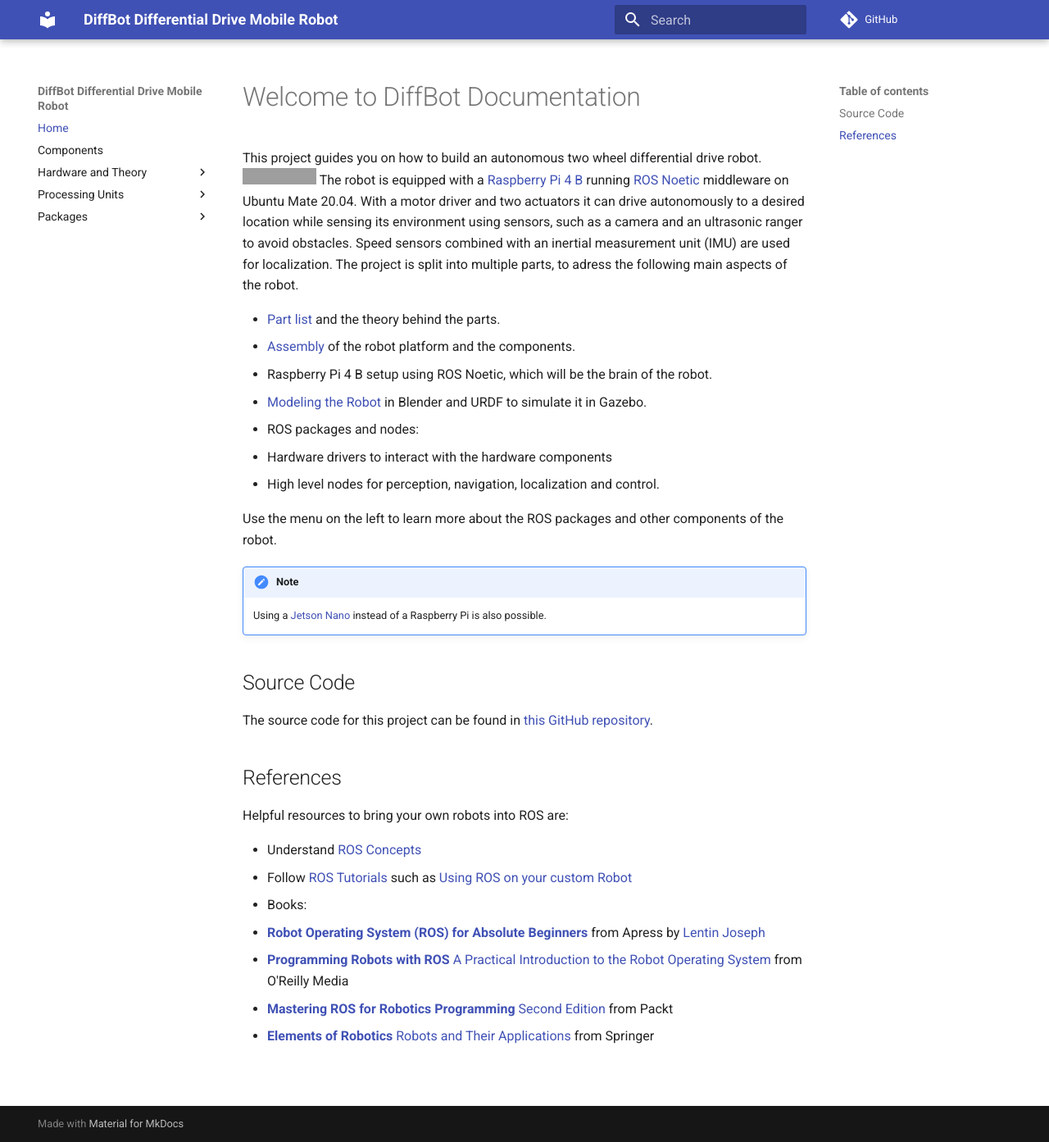
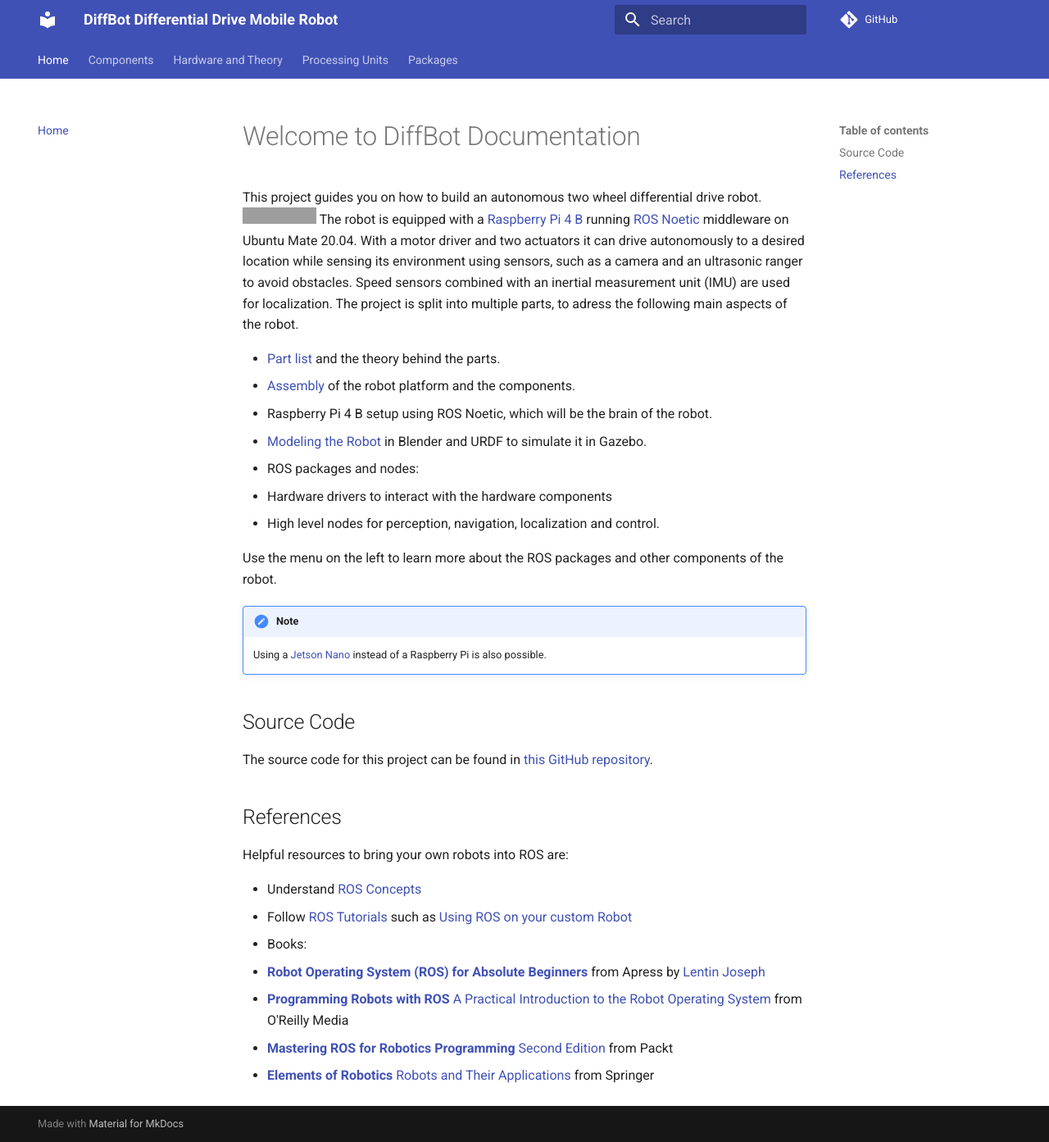
Before and after one commit to fjp/2wd-robot, an MkDocs documentation site: the page built from docs/index.md, in a window 1280 px wide and 1393 px high. Shown: the whole window at 82% size. Built offline with MkDocs 1.6.1 and Material for MkDocs 9.7.7, drawn with Linux system fonts in a browser that asks for light colours; comment, search, counter and statistics services are not loaded; some of the changed lines change nothing that is shown; grey boxes are pictures that could not be loaded.

Commit message:
docs: add navigation tabs feature and pymdownx.snippets extension

```diff
--- a/mkdocs.yml
+++ b/mkdocs.yml
@@ -3,6 +3,8 @@ theme:
   name: material
   highlightjs: true
   custom_dir: docs/custom_theme
+  features:
+    - navigation.tabs
 
 repo_url: https://github.com/fjp/diffbot
 
@@ -12,6 +14,7 @@ edit_uri: blob/master/docs
 markdown_extensions:
   - admonition
   - pymdownx.details
+  - abbr
   - pymdownx.snippets
   - pymdownx.highlight:
       linenums: true
@@ -22,6 +25,7 @@ markdown_extensions:
           format: !!python/name:pymdownx.superfences.fence_div_format
   - pymdownx.arithmatex:
       generic: true
+
 
 nav:
   - Home: index.md
```
